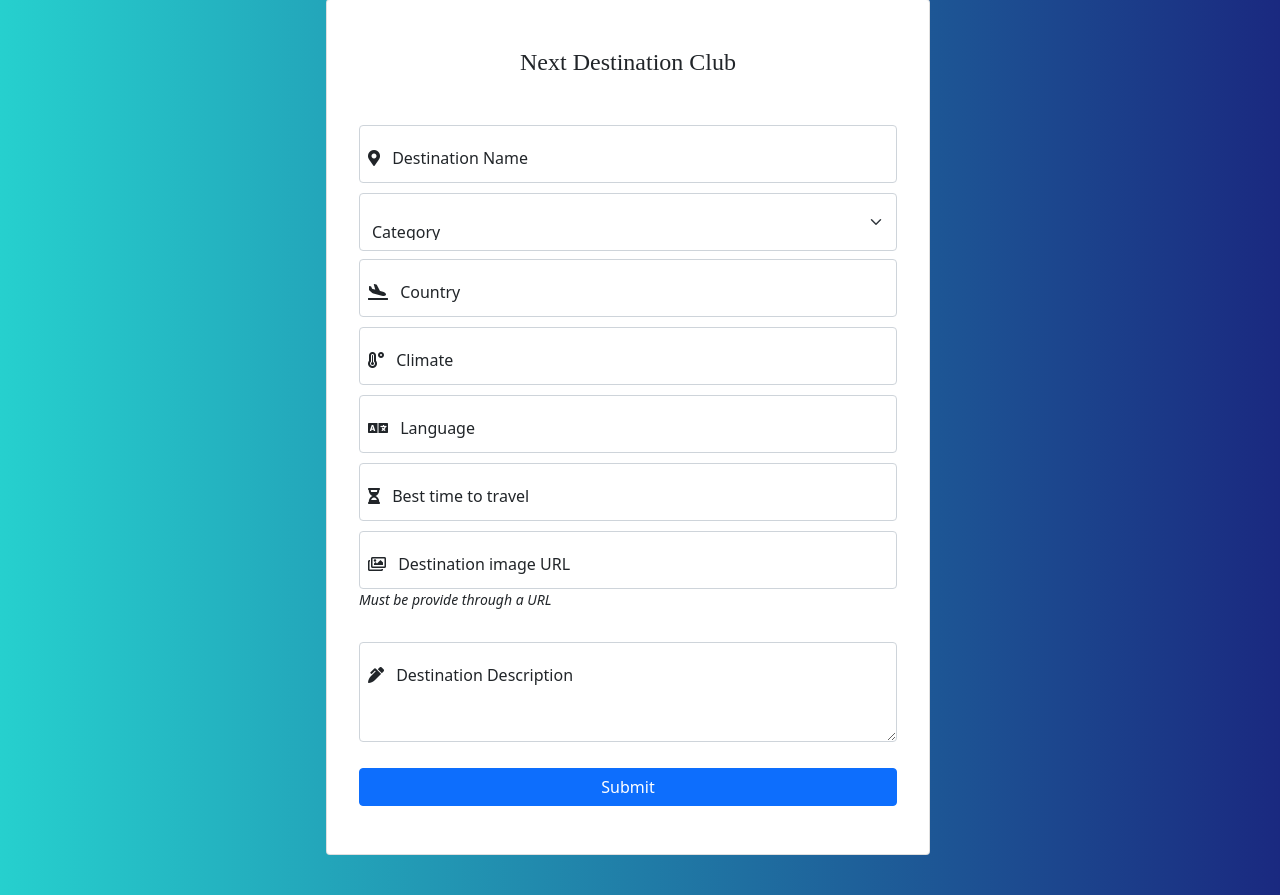
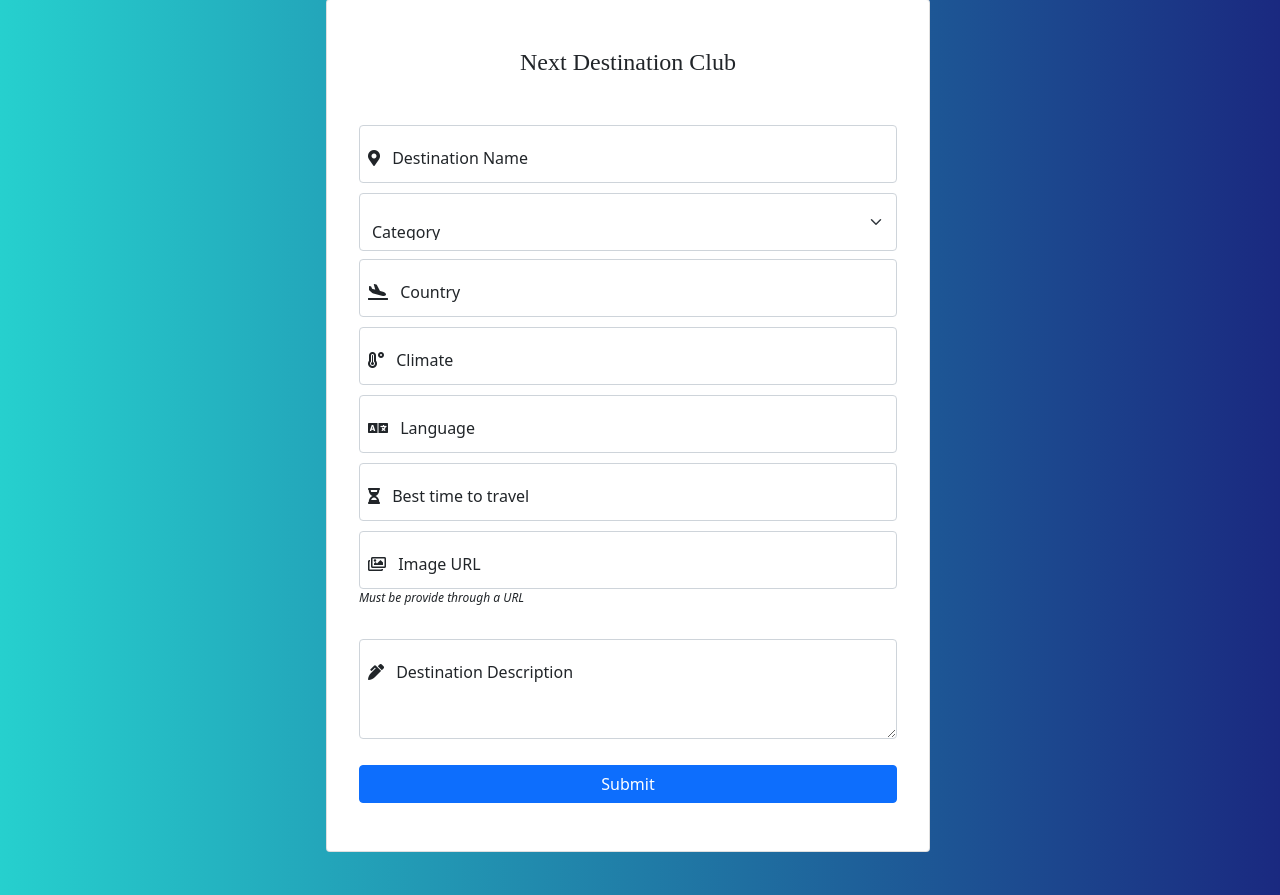
Before and after one commit to jas-sin82/next-destination-club-milestone-3, a Flask app: page /add_destination in a window 1280 px wide. Shown: the part 339-1234 px from the top of the page. Run offline with Flask 2, Linux system fonts and the light colour scheme; the visitor is signed in with stand-in values (Sample User, id 1); data that the repository does not hold is empty; some libraries are stand-ins or nearby versions.

Commit message:
change size of text

```diff
--- a/static/css/style.css
+++ b/static/css/style.css
@@ -551,7 +551,7 @@ textarea {
 
 .small-text {
     font-size: 12px;
-
+    font-style: italic;
 }
 
 /* singel destination page */
@@ -590,7 +590,7 @@ img.main-cards {
 /*update destination */
 
 .url-message {
-    font-size: 14px;
+    font-size: 12px;
     font-style: italic;
 }
 
--- a/templates/add-destination.html
+++ b/templates/add-destination.html
@@ -63,9 +63,9 @@
                                         id="destination_image" placeholder="Destination Image "
                                         pattern="https?:\/\/(www\.)?[-a-zA-Z0-9@:%._\+~#=]{2,256}\.[a-z]{2,4}\b([-a-zA-Z0-9@:%_\+.~#?&//=]*)(.jpg|.png)"
                                         required>
-                                    <label for="destination_image"><i class="far fa-images p-2"></i> Destination image
+                                    <label for="destination_image"><i class="far fa-images p-2"></i> Image
                                         URL</label>
-                                        <p class="url-message">Must be provide through a URL</p>
+                                        <p class="small-text">Must be provide through a URL</p>
                                 </div>
                                 <div class="form-floating mb-3">
                                     <textarea class="form-control" name="destination_description"
```
